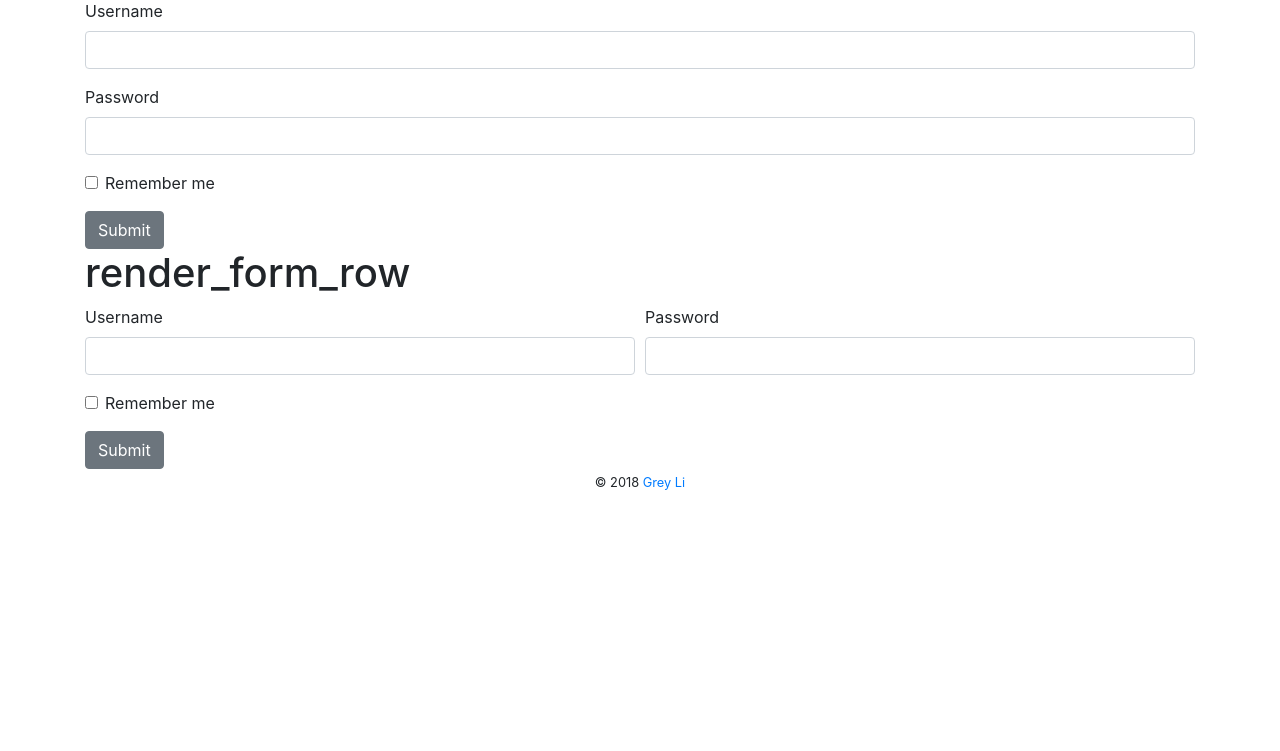
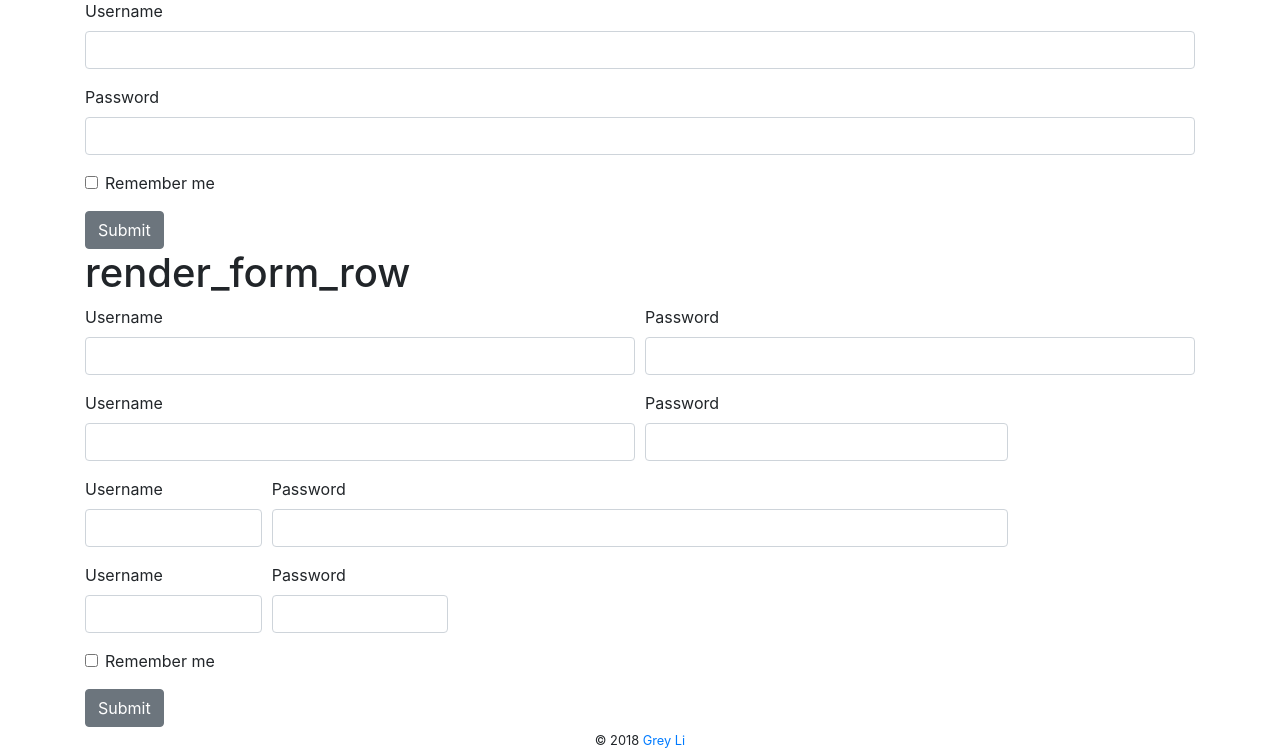
Before and after one commit to VV-YY/bootstrap_flask, a Flask app: page /form in a window 1280 px wide. Shown: the part 419-1170 px from the top of the page. Before the commit the page ends 909 px from the top, so only its background shows below. Run offline with Flask 2, Linux system fonts and the light colour scheme; some libraries are stand-ins or nearby versions.

Commit message:
Add example for custom usage of render_form_row

```diff
--- a/examples/templates/form.html
+++ b/examples/templates/form.html
@@ -17,6 +17,9 @@
     <h1>render_form_row</h1>
     <form method="post">
     {{ render_form_row([form.username, form.password]) }}
+    {{ render_form_row([form.username, form.password], col_map={'username': 'col-md-6', 'password': 'col-md-4'}) }}
+    {{ render_form_row([form.username, form.password], col_map={'username': 'col-md-2', 'password': 'col-md-8'}) }}
+    {{ render_form_row([form.username, form.password], col_class_default='col-md-2') }}
     {{ render_form_row([form.remember]) }}
     {{ render_form_row([form.submit]) }}
     </form>
```
